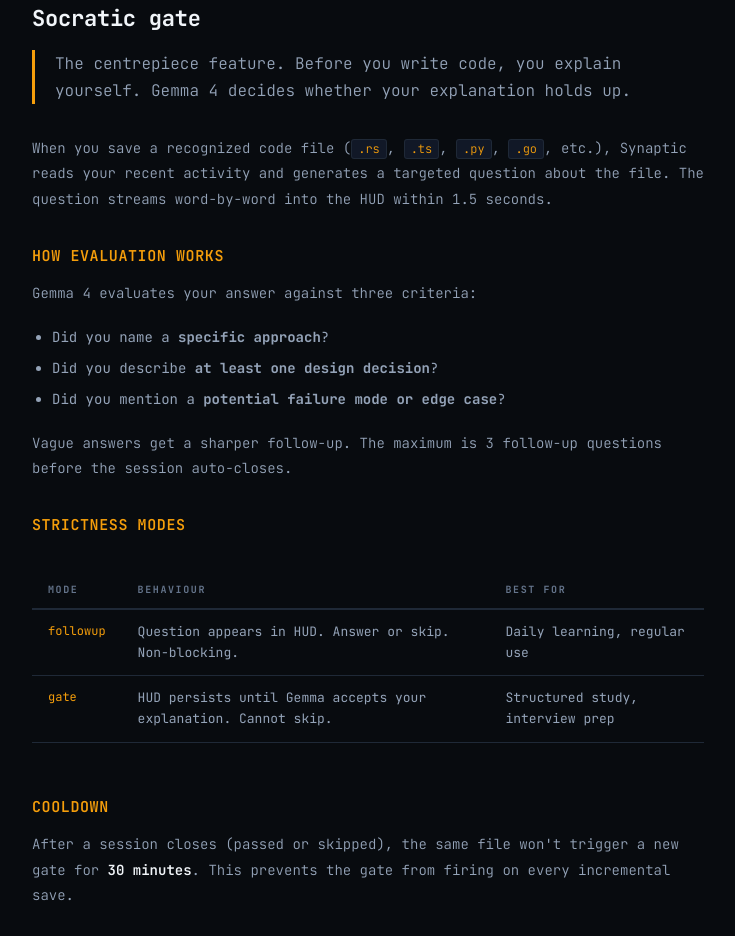
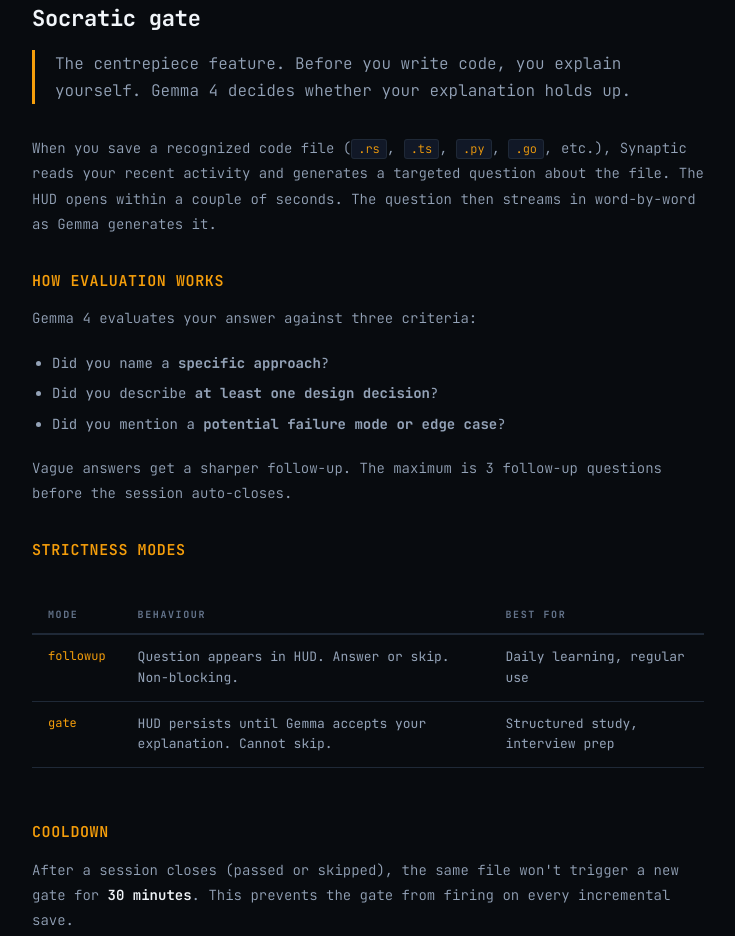
Before and after one commit to cybort360/synaptic, an Electron app: page docs/docs.html in a window 1280 px wide. Shown: the part 5740-6676 px from the top of the page, without its empty margins (292-1027 px from the left). Drawn offline with Linux system fonts and the light colour scheme.

Commit message:
fix: correct timing claims and trigger consistency
Replace all '1.5 seconds' claims with accurate language:
- 1.5s is the debounce time before Gemma is called
- First token from gemma4:e4b arrives 2-3s after save
- Full time from save to first visible word is 3-4 seconds
- Public docs now say 'within a few seconds' (accurate)
- Technical section in DEV_SUBMISSION explains the breakdown
  precisely: debounce fires at 1.5s, HUD opens with loading state,
  first word appears at ~3-4s total

Trigger consistency: all public-facing text says 'file save' which
matches the current implementation. SOCRATIC_SPEC.md retains
file_open as it is the original internal spec document.

```diff
--- a/docs/docs.html
+++ b/docs/docs.html
@@ -450,7 +450,7 @@
       <h2>Socratic gate</h2>
       <p class="lead">The centrepiece feature. Before you write code, you explain yourself. Gemma 4 decides whether your explanation holds up.</p>
 
-      <p>When you save a recognized code file (<code>.rs</code>, <code>.ts</code>, <code>.py</code>, <code>.go</code>, etc.), Synaptic reads your recent activity and generates a targeted question about the file. The question streams word-by-word into the HUD within 1.5 seconds.</p>
+      <p>When you save a recognized code file (<code>.rs</code>, <code>.ts</code>, <code>.py</code>, <code>.go</code>, etc.), Synaptic reads your recent activity and generates a targeted question about the file. The HUD opens within a couple of seconds. The question then streams in word-by-word as Gemma generates it.</p>
 
       <h3>How evaluation works</h3>
       <p>Gemma 4 evaluates your answer against three criteria:</p>
```
Also changed, not shown: docs/index.html (+1 -1 lines), README.md.
